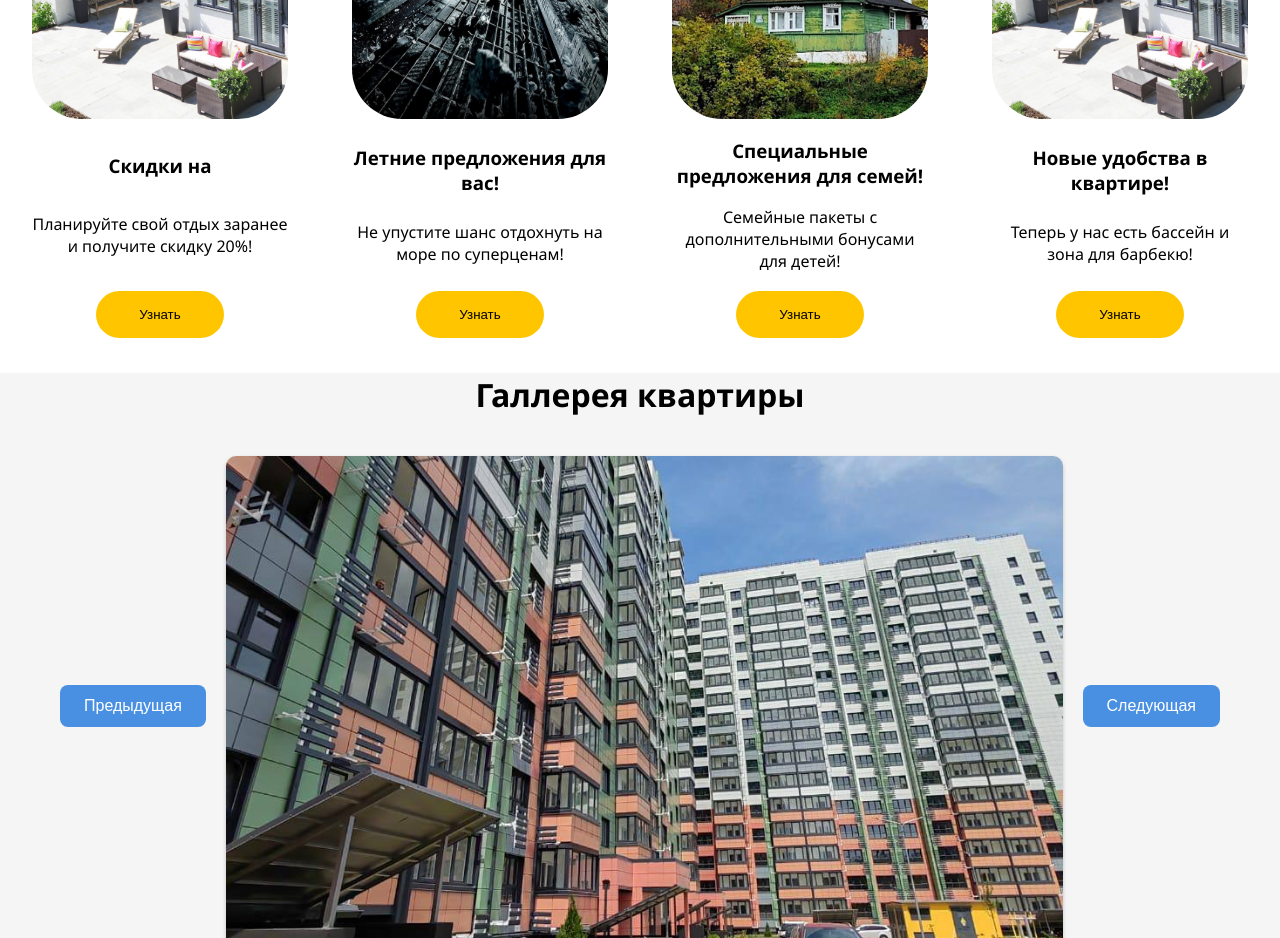
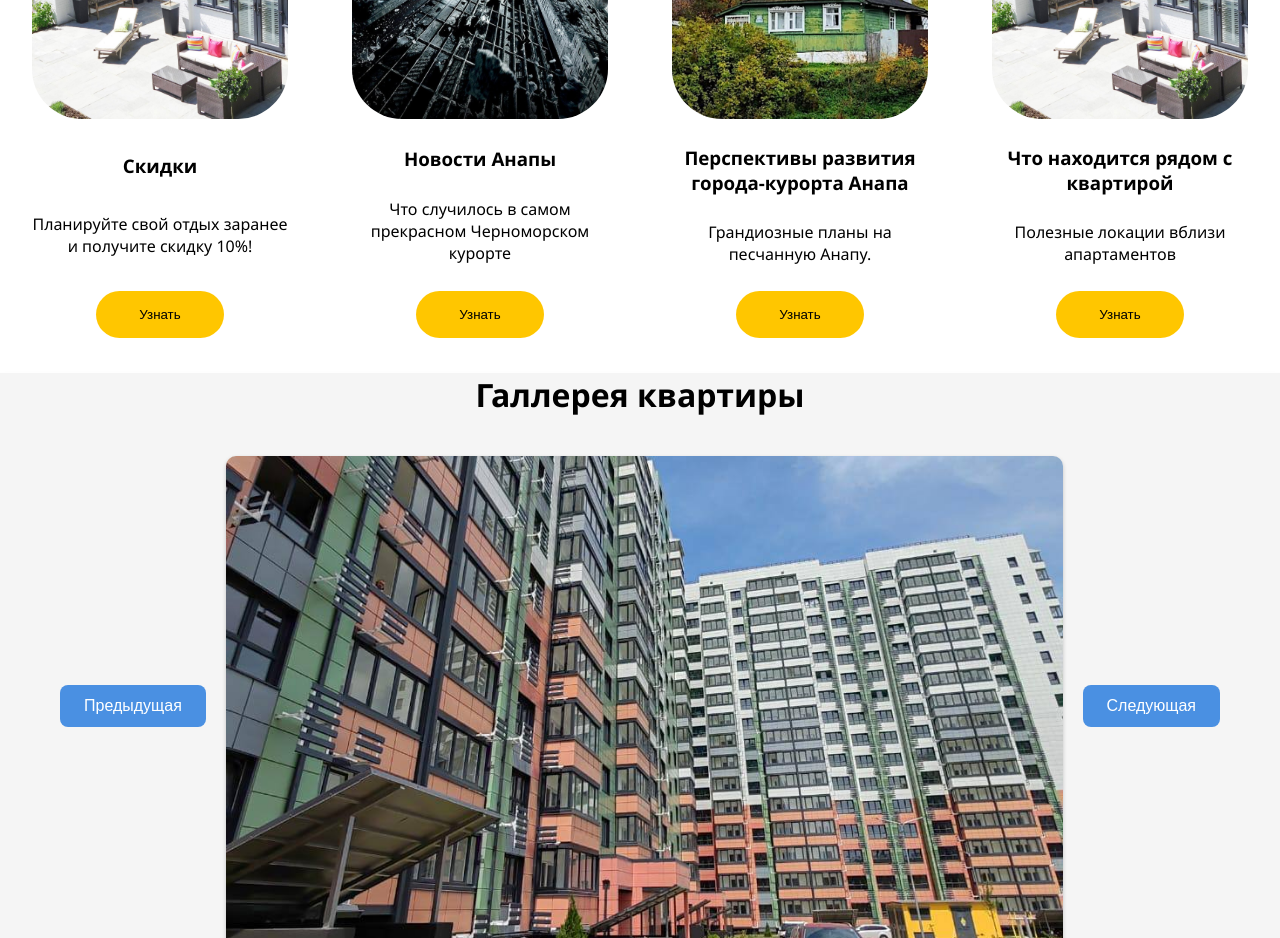
Before and after one commit to SergeyUrbagaev/Anapa, a React (Create React App) app in the folder my-app/: page / in a window 1280 px wide. Shown: the part 1100-2038 px from the top of the page. Built offline with nearby package versions, Linux system fonts and the light colour scheme.

Commit message:
14.01.25.

```diff
--- a/my-app/src/componets/Gallery.jsx
+++ b/my-app/src/componets/Gallery.jsx
@@ -30,7 +30,7 @@ const Gallery = ({ photos }) => {
 					<img
 						src={photos[currentIndex]}
 						className='photo'
-						alt={`Photo ${currentIndex}`}
+						alt={`home ${currentIndex}`}
 						onClick={toggleFullScreen}
 					/>
 				</div>
@@ -43,7 +43,7 @@ const Gallery = ({ photos }) => {
 						<div className="fullscreen-container">
 							<img
 								src={photos[currentIndex]}
-								alt={`Photo ${currentIndex}`}
+								alt={`home ${currentIndex}`}
 								className="fullscreen-image"
 							/>
 							<button
--- a/my-app/src/componets/Sales.js
+++ b/my-app/src/componets/Sales.js
@@ -11,26 +11,26 @@ export default function Sales() {
 			<div className="block-news">
 				<div className="conteiner">
 					<div className="conteiner-img" style={{ backgroundImage: backgroundImage1 }}></div>
-					<h3 className="main-news">Скидки на</h3>
-					<p className="text-news">Планируйте свой отдых заранее и получите скидку 20%!</p>
+					<h3 className="main-news">Скидки</h3>
+					<p className="text-news">Планируйте свой отдых заранее и получите скидку 10%!</p>
 					<button className="butt-learn">Узнать</button>
 				</div>
 				<div className="conteiner">
 					<div className="conteiner-img" style={{ backgroundImage: backgroundImage2 }} alt={"2"}> </div>
-					<h3 className="main-news">Летние предложения для вас!</h3>
-					<p className="text-news">Не упустите шанс отдохнуть на море по суперценам!</p>
-					<button className="butt-learn">Узнать</button>
+					<h3 className="main-news">Новости Анапы</h3>
+					<p className="text-news">Что случилось в самом прекрасном Черноморском курорте</p>
+					<a href="https://93.ru/text/tags/anapa/"><button className="butt-learn">Узнать</button></a>
 				</div>
 				<div className="conteiner">
 					<div className="conteiner-img" style={{ backgroundImage: backgroundImage3 }}></div>
-					<h3 className="main-news">Специальные предложения для семей!</h3>
-					<p className="text-news">Семейные пакеты с дополнительными бонусами для детей!</p>
-					<button className="butt-learn">Узнать</button>
+					<h3 className="main-news">Перспективы развития города-курорта Анапа</h3>
+					<p className="text-news">Грандиозные планы на песчанную Анапу.</p>
+					<a href="/prospects.html"><button className="butt-learn">Узнать</button></a>
 				</div>
 				<div className="conteiner">
 					<div className="conteiner-img" style={{ backgroundImage: backgroundImage4 }}></div>
-					<h3 className="main-news">Новые удобства в квартире!</h3>
-					<p className="text-news">Теперь у нас есть бассейн и зона для барбекю!</p>
+					<h3 className="main-news">Что находится рядом с квартирой</h3>
+					<p className="text-news">Полезные локации вблизи апартаментов</p>
 					<button className="butt-learn">Узнать</button>
 				</div>
 			</div>
--- a/my-app/src/style/style-navbar.css
+++ b/my-app/src/style/style-navbar.css
@@ -36,9 +36,8 @@
 	font-weight: 500;
 	font-family: "Monotype Corsiva", cursive;
 	margin-left: 10px;
-
 }
-.anapa a{
+.anapa a {
 	text-decoration: none;
 	color: #232323;
 }
@@ -77,12 +76,15 @@
 	padding: 10px 20px;
 	transition: background-color 0.3s ease;
 }
-.booking a{
+.booking a {
 	text-decoration: none;
 	color: #ffc600;
 }
 .booking:hover {
 	background-color: #ffc600;
+	color: #ffffff;
+}
+.booking:hover a {
 	color: #ffffff;
 }
 .nav-links li a:hover {
```
Also changed, not shown: my-app/public/prospects.html (added, +21 -0 lines), my-app/src/style/gallery.css (+3 -5 lines), my-app/src/style/prospects.css (added).
